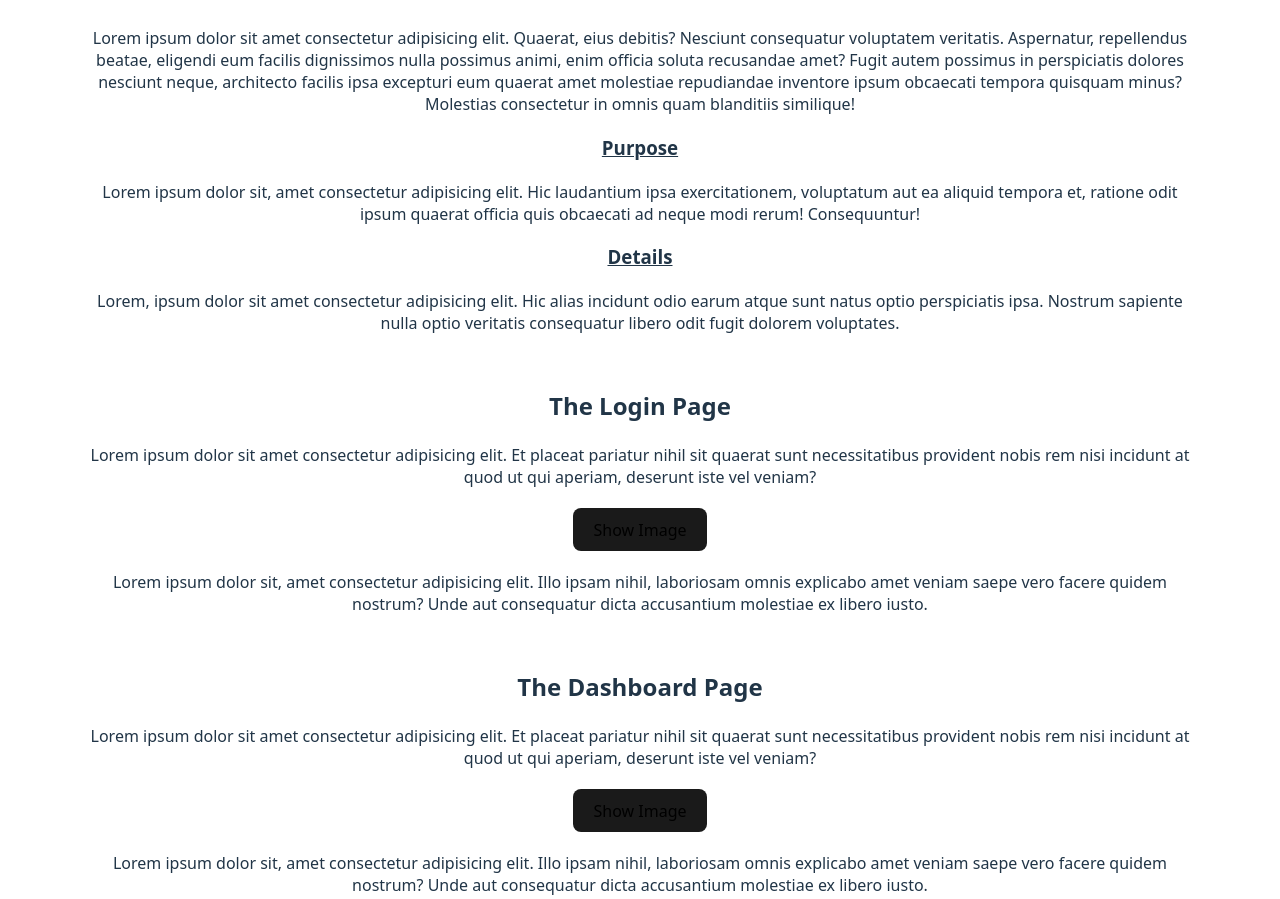
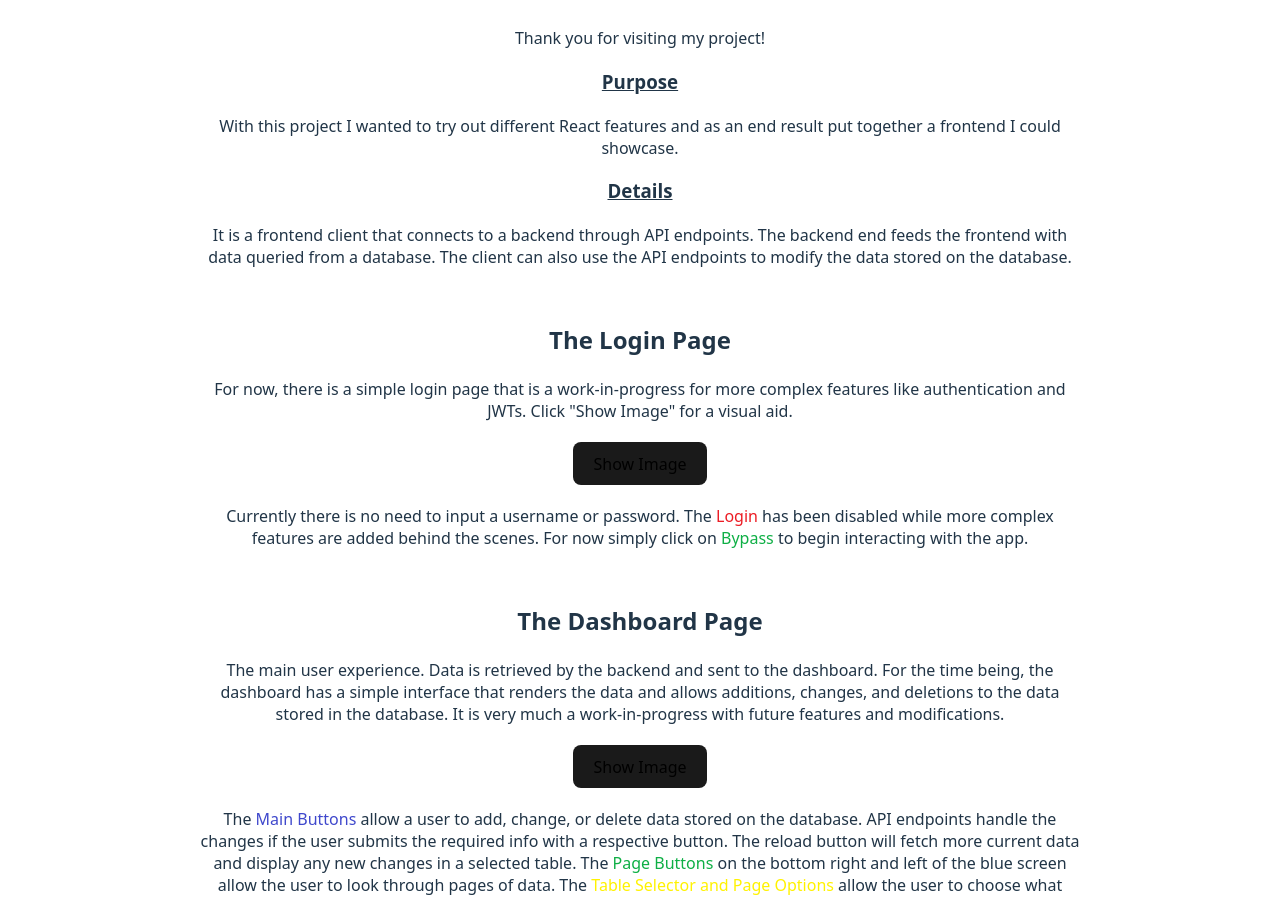
Before and after one commit to WPompa/construction-logistics, a React (Vite) app in the folder frontend/: page / in a window 1280 px wide. Shown: the part 406-1305 px from the top of the page. Built offline with nearby package versions, Linux system fonts and the light colour scheme.

Commit message:
Remove lorem text and replace with some initial descriptive text. Add css color classes that change text color if used.

```diff
--- a/frontend/src/pages/Home.jsx
+++ b/frontend/src/pages/Home.jsx
@@ -30,70 +30,79 @@ const Home = () => {
 
       <section className="homepage-section">
         <h2 className="homepage-h2">Welcome</h2>
-        <p className="homepage-p">
-          Lorem ipsum dolor sit amet consectetur adipisicing elit. Quaerat, eius
-          debitis? Nesciunt consequatur voluptatem veritatis. Aspernatur,
-          repellendus beatae, eligendi eum facilis dignissimos nulla possimus
-          animi, enim officia soluta recusandae amet? Fugit autem possimus in
-          perspiciatis dolores nesciunt neque, architecto facilis ipsa excepturi
-          eum quaerat amet molestiae repudiandae inventore ipsum obcaecati
-          tempora quisquam minus? Molestias consectetur in omnis quam blanditiis
-          similique!
-        </p>
+        <p className="homepage-p">Thank you for visiting my project!</p>
 
         <h3 className="homepage-h3">Purpose</h3>
         <p className="homepage-p">
-          Lorem ipsum dolor sit, amet consectetur adipisicing elit. Hic
-          laudantium ipsa exercitationem, voluptatum aut ea aliquid tempora et,
-          ratione odit ipsum quaerat officia quis obcaecati ad neque modi rerum!
-          Consequuntur!
+          With this project I wanted to try out different React features and as
+          an end result put together a frontend I could showcase.
         </p>
 
         <h3 className="homepage-h3">Details</h3>
         <p className="homepage-p">
-          Lorem, ipsum dolor sit amet consectetur adipisicing elit. Hic alias
-          incidunt odio earum atque sunt natus optio perspiciatis ipsa. Nostrum
-          sapiente nulla optio veritatis consequatur libero odit fugit dolorem
-          voluptates.
+          It is a frontend client that connects to a backend through API
+          endpoints. The backend end feeds the frontend with data queried from a
+          database. The client can also use the API endpoints to modify the data
+          stored on the database.
         </p>
       </section>
 
       <section className="homepage-section">
         <h2 className="homepage-h2">The Login Page</h2>
         <p className="homepage-p">
-          Lorem ipsum dolor sit amet consectetur adipisicing elit. Et placeat
-          pariatur nihil sit quaerat sunt necessitatibus provident nobis rem
-          nisi incidunt at quod ut qui aperiam, deserunt iste vel veniam?
+          For now, there is a simple login page that is a work-in-progress for
+          more complex features like authentication and JWTs. Click "Show Image"
+          for a visual aid.
         </p>
 
         <ShowImage img={login} alt={loginAlt} />
 
         <p className="homepage-p">
-          Lorem ipsum dolor sit, amet consectetur adipisicing elit. Illo ipsam
-          nihil, laboriosam omnis explicabo amet veniam saepe vero facere quidem
-          nostrum? Unde aut consequatur dicta accusantium molestiae ex libero
-          iusto.
+          Currently there is no need to input a username or password. The{" "}
+          <span className="red">Login</span> has been disabled while more
+          complex features are added behind the scenes. For now simply click on{" "}
+          <span className="green">Bypass</span> to begin interacting with the
+          app.
         </p>
       </section>
 
       <section className="homepage-section">
         <h2 className="homepage-h2">The Dashboard Page</h2>
         <p className="homepage-p">
-          Lorem ipsum dolor sit amet consectetur adipisicing elit. Et placeat
-          pariatur nihil sit quaerat sunt necessitatibus provident nobis rem
-          nisi incidunt at quod ut qui aperiam, deserunt iste vel veniam?
+          The main user experience. Data is retrieved by the backend and sent to
+          the dashboard. For the time being, the dashboard has a simple
+          interface that renders the data and allows additions, changes, and
+          deletions to the data stored in the database. It is very much a
+          work-in-progress with future features and modifications.
         </p>
 
         <ShowImage img={dashboard} alt={dashboardAlt} />
 
         <p className="homepage-p">
-          Lorem ipsum dolor sit, amet consectetur adipisicing elit. Illo ipsam
-          nihil, laboriosam omnis explicabo amet veniam saepe vero facere quidem
-          nostrum? Unde aut consequatur dicta accusantium molestiae ex libero
-          iusto.
+          The <span className="blue">Main Buttons</span> allow a user to add,
+          change, or delete data stored on the database. API endpoints handle
+          the changes if the user submits the required info with a respective
+          button. The reload button will fetch more current data and display any
+          new changes in a selected table. The{" "}
+          <span className="green">Page Buttons</span> on the bottom right and
+          left of the blue screen allow the user to look through pages of data.
+          The <span className="yellow">Table Selector and Page Options</span>{" "}
+          allow the user to choose what data to render, the page, and items per
+          page they would like to see. The{" "}
+          <span className="red">Reset Queries</span> button is currently
+          disabled until more functionality is introduced in the backend.
         </p>
 
         <ShowImage img={dashboardInput} alt={dashboardInputAlt} />
+
+        <p className="homepage-p">
+          The <span className="green">Input Field</span> is where the user fills
+          in at minimum the required information needed to add, change, or
+          delete date from the database. The change and delete forms allow for
+          multiple simultaneous entries separated by commas. A message will pop
+          up on the screen if there was an error during submission or while
+          requesting a table.
+        </p>
       </section>
     </div>
   );
--- a/frontend/src/pages/css/home.css
+++ b/frontend/src/pages/css/home.css
@@ -8,7 +8,6 @@
   --yellow: #fff200;
 }
 
-/* -----  Placeholders -----*/
 .homepage-svg {
   width: 8rem;
   height: 8rem;
@@ -28,7 +27,9 @@
 }
 
 .homepage-p {
+  margin: 1rem auto;
   line-height: normal;
+  width: 80%;
 }
 
 .img-container {
@@ -40,3 +41,16 @@
   max-width: 100%;
   height: auto;
 }
+
+.blue {
+  color: var(--blue);
+}
+.red {
+  color: var(--red);
+}
+.green {
+  color: var(--green);
+}
+.yellow {
+  color: var(--yellow);
+}
```
